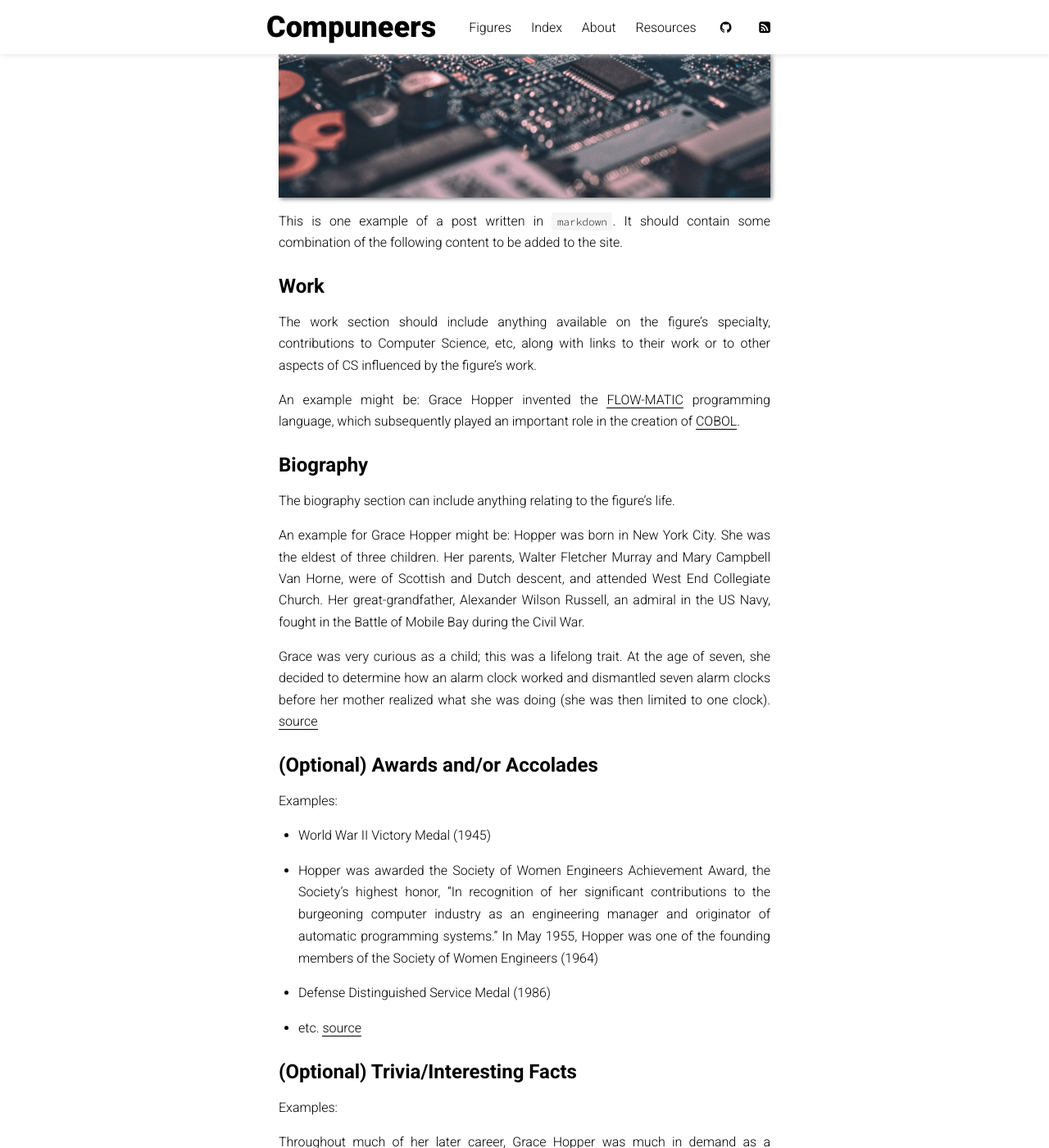
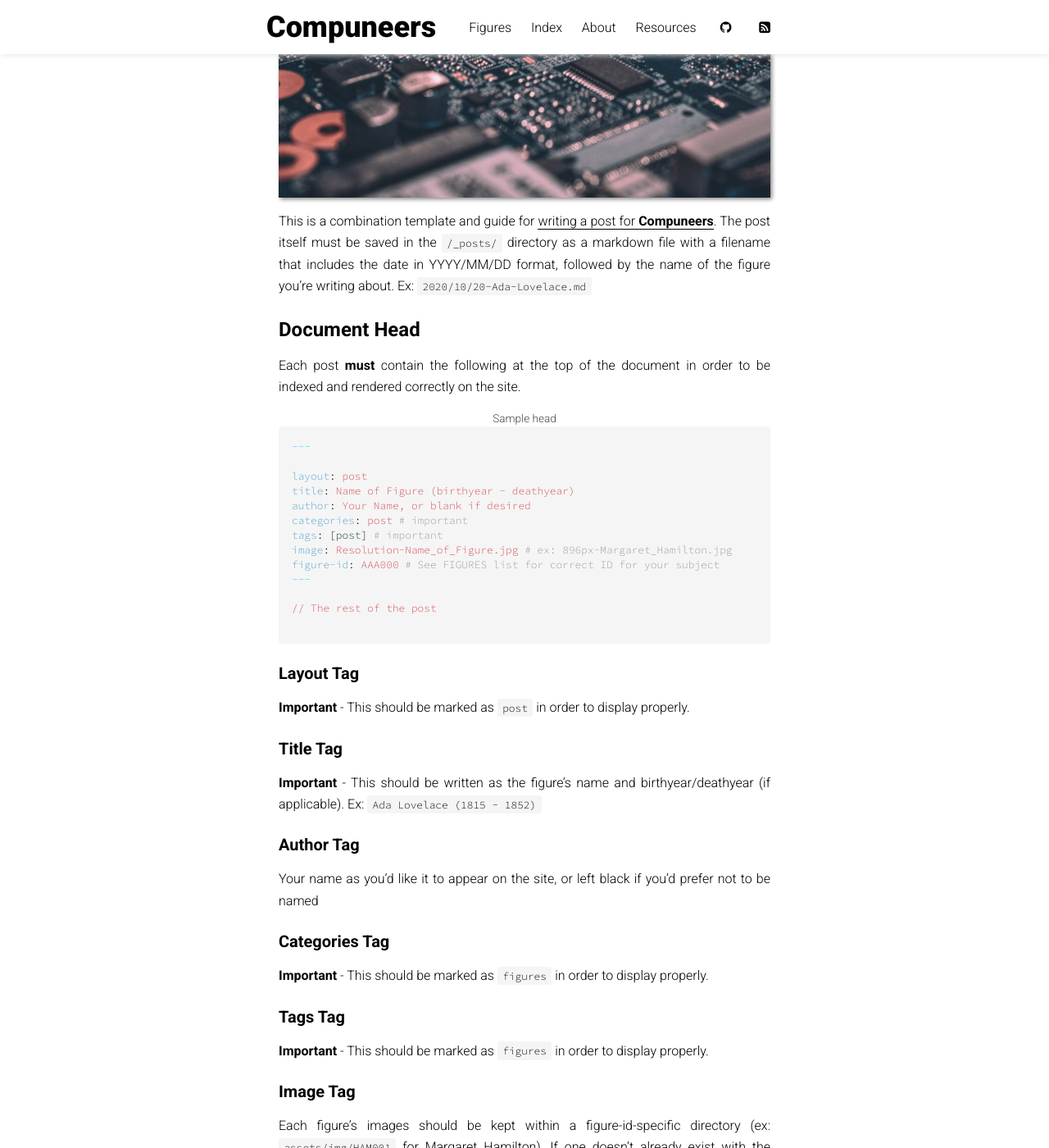
Before and after one commit to timmybytes/compuneers, a Jekyll site: the page built from _posts/0001-01-01-post-template.md, in a window 1280 px wide and 1400 px high, scrolled down 341 px. Shown: the whole window at 82% size. Built offline with Jekyll 4.4.1, drawn with Linux system fonts in a browser that asks for light colours; nearby versions of some CDN libraries; some of the changed text lies outside the part shown.

Commit message:
Finish contributing docs

````diff
--- a/_posts/0001-01-01-post-template.md
+++ b/_posts/0001-01-01-post-template.md
@@ -8,35 +8,93 @@ image:
 figure-id:
 ---
 
-This is one example of a post written in `markdown`. It should contain some combination of the following content to be added to the site.
+This is a combination template and guide for [writing a post for **Compuneers**](https://github.com/timmybytes/compuneers/blob/main/CONTRIBUTING.md). The post itself must be saved in the `/_posts/` directory as a markdown file with a filename that includes the date in YYYY/MM/DD format, followed by the name of the figure you're writing about. Ex: `2020/10/20-Ada-Lovelace.md`
 
-## Work
+## Document Head
+
+Each post **must** contain the following at the top of the document in order to be indexed and rendered correctly on the site.
+
+<figcaption>Sample head</figcaption>
+```yaml
+---
+
+layout: post
+title: Name of Figure (birthyear - deathyear)
+author: Your Name, or blank if desired
+categories: post # important
+tags: [post] # important
+image: Resolution-Name_of_Figure.jpg # ex: 896px-Margaret_Hamilton.jpg
+figure-id: AAA000 # See FIGURES list for correct ID for your subject
+---
+
+// The rest of the post
+
+```
+
+### Layout Tag
+**Important** - This should be marked as `post` in order to display properly.
+
+### Title Tag
+**Important** - This should be written as the figure's name and birthyear/deathyear (if applicable). Ex: `Ada Lovelace (1815 - 1852)`
+
+### Author Tag
+Your name as you'd like it to appear on the site, or left black if you'd prefer not to be named
+
+### Categories Tag
+**Important** - This should be marked as `figures` in order to display properly.
+
+### Tags Tag
+**Important** - This should be marked as `figures` in order to display properly.
+
+### Image Tag
+Each figure's images should be kept within a figure-id-specific directory (ex: `assets/img/HAM001` for Margaret Hamilton). If one doesn't already exist with the figure's [id](https://github.com/timmybytes/compuneers/blob/main/FIGURES.md), create one before adding a photo there for your post. Photos should be saved in the format of resolution followed by figure name (ex: `896px-Margaret_Hamilton.jpg`). In your post head, simply add this filename at the `image: ` field.
+
+### Figure ID Tag
+**Important** - The first three letters of a figure's last name and a three-digit number, typically 001. Each [figure](https://github.com/timmybytes/compuneers/blob/main/FIGURES.md) should have one assigned.
+
+## Writing Your Post
+
+A figure post should contain information on a figure's work in Computer Science and their life — but you can choose to write the post itself however you'd like. Just make sure to link sources and check your spelling and grammar before submitting a Pull Request.
+
+### Work Section
 
 The work section should include anything available on the figure's specialty, contributions to Computer Science, etc, along with links to their work or to other aspects of CS influenced by the figure's work.
 
-An example might be: Grace Hopper invented the [FLOW-MATIC](https://en.wikipedia.org/wiki/FLOW-MATIC) programming language, which subsequently played an important role in the creation of [COBOL](https://en.wikipedia.org/wiki/COBOL).
+Example:
 
-## Biography
+> Grace Hopper invented the [FLOW-MATIC](https://en.wikipedia.org/wiki/FLOW-MATIC) programming language, which subsequently played an important role in the creation of [COBOL](https://en.wikipedia.org/wiki/COBOL).
+
+### Biography Section
 
 The biography section can include anything relating to the figure's life.
 
-An example for Grace Hopper might be: Hopper was born in New York City. She was the eldest of three children. Her parents, Walter Fletcher Murray and Mary Campbell Van Horne, were of Scottish and Dutch descent, and attended West End Collegiate Church. Her great-grandfather, Alexander Wilson Russell, an admiral in the US Navy, fought in the Battle of Mobile Bay during the Civil War.
+Example:
 
-Grace was very curious as a child; this was a lifelong trait. At the age of seven, she decided to determine how an alarm clock worked and dismantled seven alarm clocks before her mother realized what she was doing (she was then limited to one clock). [source](https://en.wikipedia.org/wiki/Grace_Hopper#Early_life_and_education)
+> Grace Hopper was born in New York City. She was the eldest of three children. Her parents, Walter Fletcher Murray and Mary Campbell Van Horne, were of Scottish and Dutch descent, and attended West End Collegiate Church. Her great-grandfather, Alexander Wilson Russell, an admiral in the US Navy, fought in the Battle of Mobile Bay during the Civil War.
+>
+> Grace was very curious as a child; this was a lifelong trait. At the age of seven, she decided to determine how an alarm clock worked and dismantled seven alarm clocks before her mother realized what she was doing (she was then limited to one clock).
+>
+> [source](https://en.wikipedia.org/wiki/Grace_Hopper#Early_life_and_education)
 
-## (Optional) Awards and/or Accolades
+### (Optional) Awards and/or Accolades Section
 
 Examples:
 
-* World War II Victory Medal (1945)
-* Hopper was awarded the Society of Women Engineers Achievement Award, the Society's highest honor, "In recognition of her significant contributions to the burgeoning computer industry as an engineering manager and originator of automatic programming systems." In May 1955, Hopper was one of the founding members of the Society of Women Engineers (1964)
-* Defense Distinguished Service Medal (1986)
-* etc. [source](https://en.wikipedia.org/wiki/Grace_Hopper#Awards_and_honors)
+> * World War II Victory Medal (1945)
+> * Hopper was awarded the Society of Women Engineers Achievement Award, the Society's highest honor, "In recognition of her significant contributions to the burgeoning computer industry as an engineering manager and originator of automatic programming systems." In May 1955, Hopper was one of the founding members of the Society of Women Engineers (1964)
+> * Defense Distinguished Service Medal (1986)
+> * etc.
+>
+> [source](https://en.wikipedia.org/wiki/Grace_Hopper#Awards_and_honors)
 
-## (Optional) Trivia/Interesting Facts
+### (Optional) Trivia/Interesting Facts Section
 
 Examples:
 
-Throughout much of her later career, Grace Hopper was much in demand as a speaker at various computer-related events. She was well known for her lively and irreverent speaking style, as well as a rich treasury of early war stories. She also received the nickname "Grandma COBOL".[source](https://en.wikipedia.org/wiki/Grace_Hopper#Anecdotes)
+> Throughout much of her later career, Grace Hopper was much in demand as a speaker at various computer-related events. She was well known for her lively and irreverent speaking style, as well as a rich treasury of early war stories. She also received the nickname "Grandma COBOL".
+>
+> [source](https://en.wikipedia.org/wiki/Grace_Hopper#Anecdotes)
 
-While she was working on a Mark II Computer at Harvard University in 1947, her associates discovered a moth that was stuck in a relay; the moth impeded the operation of the relay. While neither Hopper nor her crew mentioned the phrase "debugging" in their logs, the case was held as an instance of literal "debugging." For many years, the term bug had been in use in engineering. The remains of the moth can be found in the group's log book at the Smithsonian Institution's National Museum of American History in Washington, D.C.[source](https://en.wikipedia.org/wiki/Grace_Hopper#Anecdotes)
+> While she was working on a Mark II Computer at Harvard University in 1947, her associates discovered a moth that was stuck in a relay; the moth impeded the operation of the relay. While neither Hopper nor her crew mentioned the phrase "debugging" in their logs, the case was held as an instance of literal "debugging." For many years, the term bug had been in use in engineering. The remains of the moth can be found in the group's log book at the Smithsonian Institution's National Museum of American History in Washington, D.C.
+>
+> [source](https://en.wikipedia.org/wiki/Grace_Hopper#Anecdotes)
````
Also changed, not shown: CONTRIBUTING.md (+6 -69 lines), README.md.
